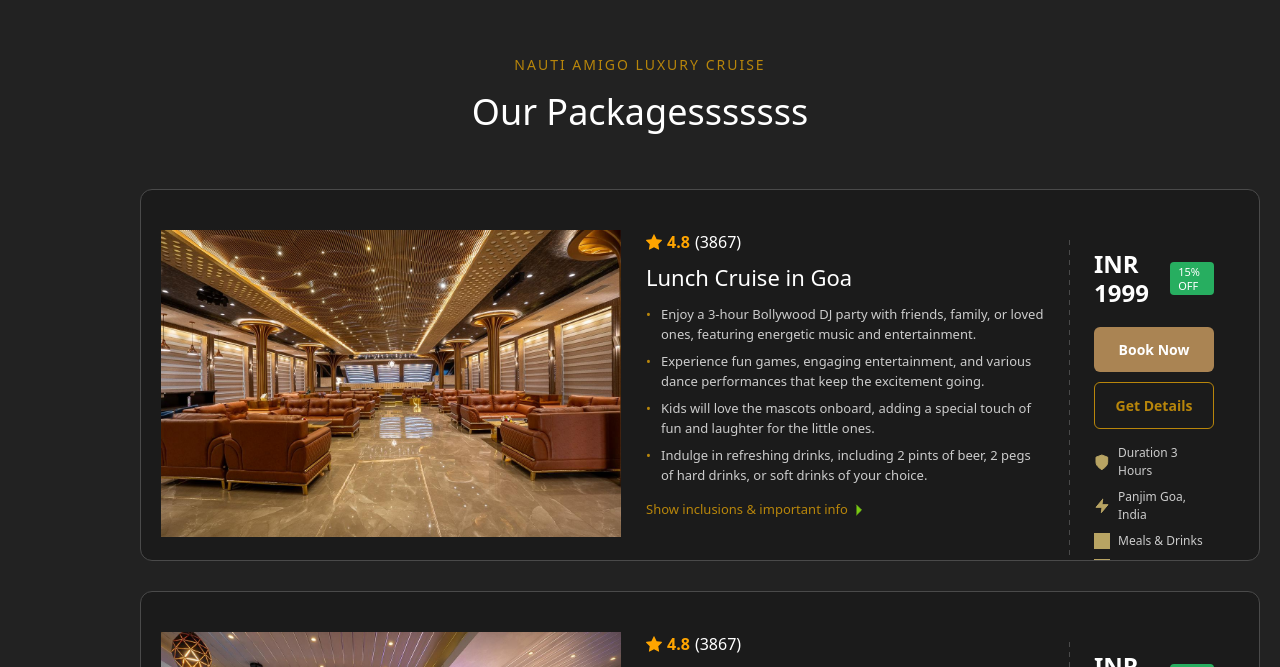
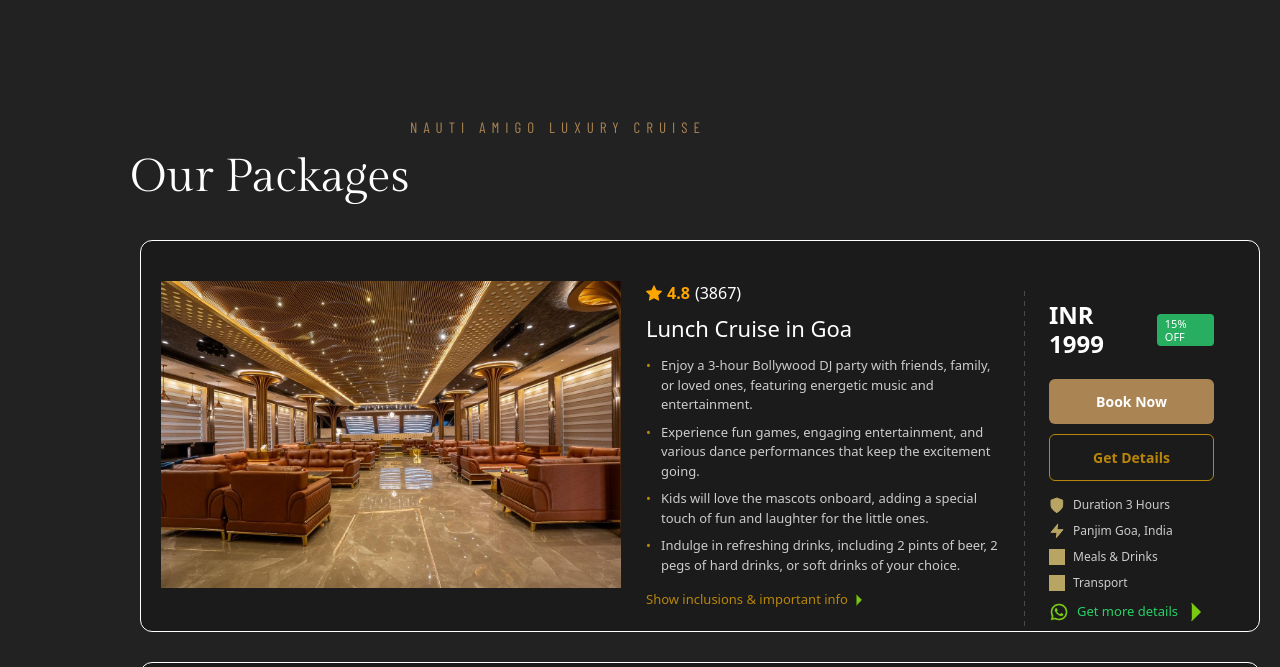
Before and after one commit to Kratagya-Webkorps/nautiamigo-angular, an Angular app: page / in a window 1280 px wide. Shown: the part 2853-3520 px from the top of the page. Built offline with nearby package versions, Linux system fonts and the light colour scheme; grey boxes are pictures that could not be loaded.

Commit message:
major changes done to cruise packages section making it come close to design

```diff
--- a/src/app/cruise-packages/cruise-packages.component.css
+++ b/src/app/cruise-packages/cruise-packages.component.css
@@ -1,8 +1,10 @@
 /* Main section styles */
 .section-padding {
-    padding: 60px 0;
+    padding: 150px 0 160px 0;
     background-color: #222222;
     min-height: 100vh;
+    box-sizing: border-box;
+    position: relative;
   }
 
   .container {
@@ -24,14 +26,30 @@
     text-transform: uppercase;
     margin-bottom: 10px;
     text-align: center;
+    position: absolute;
+    top: 120px;
+    left: 410px;
+    font-family: "Barlow Condensed", sans-serif;
+  font-weight: 400;
+  font-size: 15px;
+  line-height: 26.3px;
+  letter-spacing: 6px;
+  color: #aa8453;
+
   }
 
   .section-title {
-    color: #ffffff;
-    font-size: 36px;
-    font-weight: 300;
-    margin-bottom: 50px;
+    font-family: "Gilda Display", serif;
+    font-weight: 400;
+    font-size: 46px;
+    line-height: 26.3px;
+    letter-spacing: 0px;
+    color: #ffffff; /* Color */
     text-align: center;
+    margin-bottom: 70px;
+    left:-370px;
+    top:20px;
+    position:relative;
   }
 
   /* Cruise container - Single column layout */
@@ -48,7 +66,7 @@
     background: #1b1b1b;
     border-radius: 12px;
     overflow: hidden;
-    border: 1px solid #4a4a4a;
+    border: 1px solid #ffffff;
     transition: transform 0.3s ease, box-shadow 0.3s ease;
     width: 1120px; /* Total card width */
     margin: 0 auto; /* Center the card */
@@ -63,7 +81,7 @@
     background: transparent;
     border: none;
     padding: 20px;
-    height: 370px;
+    height: 390px;
     margin: 0;
   }
 
@@ -213,7 +231,7 @@
 
   /* Payments section */
   .payments {
-    width: 170px; /* Booking section width */
+    width: 215px; /* Booking section width */
     padding: 40px 25px;
     background: #1b1b1b;
     position: relative;
@@ -335,7 +353,7 @@
     gap: 8px;
     list-style: none;
     padding: 0;
-    margin: 0;
+    margin: 0 0 -30px 0;
   }
 
   .feature-item {
--- a/src/app/cruise-packages/cruise-packages.component.html
+++ b/src/app/cruise-packages/cruise-packages.component.html
@@ -1,7 +1,7 @@
 <section class="section-padding">
     <div class="col-md-12 container">
       <div class="section-subtitle">NAUTI AMIGO Luxury Cruise</div>
-      <div class="section-title">Our Packagesssssss</div>
+      <div class="section-title">Our Packages</div>
       <div id="cruise-container">
 
         <div class="cruise-card" *ngFor="let offer of offers">
```
